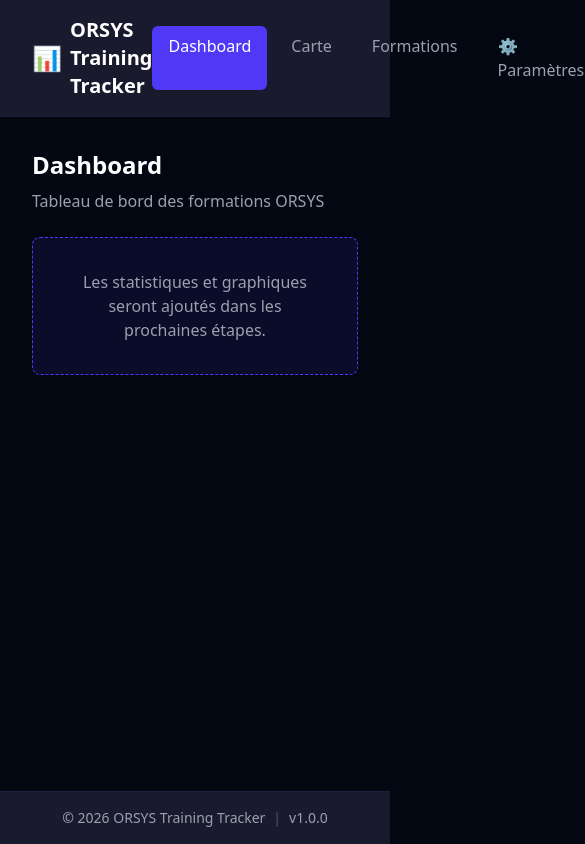
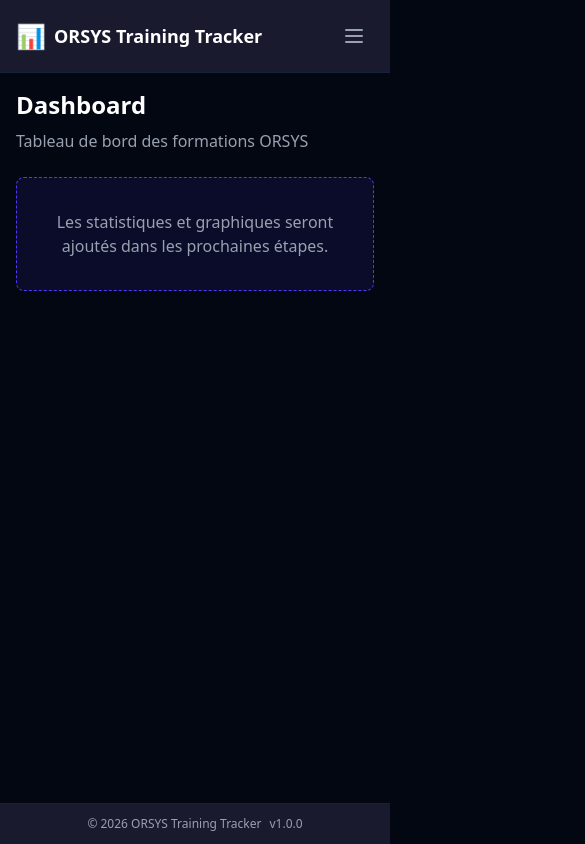
Before and after one commit to jlg-formation/formation-tracker, a React (Vite) app in the folder project/: page / in a window 390 px wide. Shown: the whole page, 585 px wide, since content can reach past the window. Built offline with nearby package versions, Linux system fonts and the light colour scheme.

Commit message:
feat: enhance responsive design and layout adjustments across the application

```diff
--- a/project/src/components/layout/Footer.tsx
+++ b/project/src/components/layout/Footer.tsx
@@ -2,9 +2,9 @@ export function Footer() {
   const currentYear = new Date().getFullYear();
 
   return (
-    <footer className="flex justify-center items-center gap-2 px-8 py-4 bg-[#1a1a2e] border-t border-[#16213e] text-gray-400 text-sm">
+    <footer className="flex flex-wrap justify-center items-center gap-2 px-4 md:px-8 py-3 md:py-4 bg-[#1a1a2e] border-t border-[#16213e] text-gray-400 text-xs md:text-sm">
       <span>© {currentYear} ORSYS Training Tracker</span>
-      <span className="text-gray-600">|</span>
+      <span className="hidden sm:inline text-gray-600">|</span>
       <span>v1.0.0</span>
     </footer>
   );
--- a/project/src/components/layout/Header.tsx
+++ b/project/src/components/layout/Header.tsx
@@ -1,30 +1,19 @@
+import { useState } from "react";
 import { NavLink } from "react-router-dom";
 
-export function Header() {
+const navLinks = [
+  { to: "/", label: "Dashboard", end: true },
+  { to: "/carte", label: "Carte" },
+  { to: "/formations", label: "Formations" },
+  { to: "/parametres", label: "⚙️ Paramètres" },
+];
+
+function NavItem({ to, label, end, onClick }: { to: string; label: string; end?: boolean; onClick?: () => void }) {
   return (
-    <header className="flex justify-between items-center px-8 py-4 bg-[#1a1a2e] border-b border-[#16213e]">
-      <div className="flex items-center gap-2">
-        <span className="text-2xl">📊</span>
-        <span className="text-xl font-semibold text-white">
-          ORSYS Training Tracker
-        </span>
-      </div>
-      <nav className="flex gap-2">
     <NavLink
-          to="/"
-          className={({ isActive }) =>
-            `px-4 py-2 rounded-md transition-all duration-200 no-underline ${
-              isActive
-                ? "bg-indigo-600 text-white"
-                : "text-gray-400 hover:text-white hover:bg-white/10"
-            }`
-          }
-          end
-        >
-          Dashboard
-        </NavLink>
-        <NavLink
-          to="/carte"
+      to={to}
+      end={end}
+      onClick={onClick}
       className={({ isActive }) =>
         `px-4 py-2 rounded-md transition-all duration-200 no-underline ${
           isActive
@@ -33,33 +22,56 @@ export function Header() {
         }`
       }
     >
-          Carte
+      {label}
     </NavLink>
-        <NavLink
-          to="/formations"
-          className={({ isActive }) =>
-            `px-4 py-2 rounded-md transition-all duration-200 no-underline ${
-              isActive
-                ? "bg-indigo-600 text-white"
-                : "text-gray-400 hover:text-white hover:bg-white/10"
-            }`
+  );
 }
+
+export function Header() {
+  const [isMenuOpen, setIsMenuOpen] = useState(false);
+
+  return (
+    <header className="bg-[#1a1a2e] border-b border-[#16213e]">
+      <div className="flex justify-between items-center px-4 md:px-8 py-4">
+        <div className="flex items-center gap-2">
+          <span className="text-2xl">📊</span>
+          <span className="text-lg md:text-xl font-semibold text-white">
+            ORSYS Training Tracker
+          </span>
+        </div>
+
+        {/* Navigation desktop */}
+        <nav className="hidden md:flex gap-2">
+          {navLinks.map((link) => (
+            <NavItem key={link.to} {...link} />
+          ))}
+        </nav>
+
+        {/* Bouton hamburger mobile */}
+        <button
+          className="md:hidden p-2 text-gray-400 hover:text-white"
+          onClick={() => setIsMenuOpen(!isMenuOpen)}
+          aria-label="Menu"
+          aria-expanded={isMenuOpen}
         >
-          Formations
-        </NavLink>
-        <NavLink
-          to="/parametres"
-          className={({ isActive }) =>
-            `px-4 py-2 rounded-md transition-all duration-200 no-underline ${
-              isActive
-                ? "bg-indigo-600 text-white"
-                : "text-gray-400 hover:text-white hover:bg-white/10"
-            }`
-          }
-        >
-          ⚙️ Paramètres
-        </NavLink>
+          <svg className="w-6 h-6" fill="none" stroke="currentColor" viewBox="0 0 24 24">
+            {isMenuOpen ? (
+              <path strokeLinecap="round" strokeLinejoin="round" strokeWidth={2} d="M6 18L18 6M6 6l12 12" />
+            ) : (
+              <path strokeLinecap="round" strokeLinejoin="round" strokeWidth={2} d="M4 6h16M4 12h16M4 18h16" />
+            )}
+          </svg>
+        </button>
+      </div>
+
+      {/* Navigation mobile */}
+      {isMenuOpen && (
+        <nav className="md:hidden flex flex-col gap-1 px-4 pb-4">
+          {navLinks.map((link) => (
+            <NavItem key={link.to} {...link} onClick={() => setIsMenuOpen(false)} />
+          ))}
         </nav>
+      )}
     </header>
   );
 }
--- a/project/src/components/layout/Layout.tsx
+++ b/project/src/components/layout/Layout.tsx
@@ -6,7 +6,7 @@ export function Layout() {
   return (
     <div className="flex flex-col min-h-screen">
       <Header />
-      <main className="flex-1 p-8 max-w-7xl w-full mx-auto">
+      <main className="flex-1 p-4 md:p-6 lg:p-8 max-w-7xl w-full mx-auto">
         <Outlet />
       </main>
       <Footer />
```
Also changed, not shown: 3 other files (tests, documents, lock files or other folders). Lines whose indentation alone changed are shown as unchanged.
